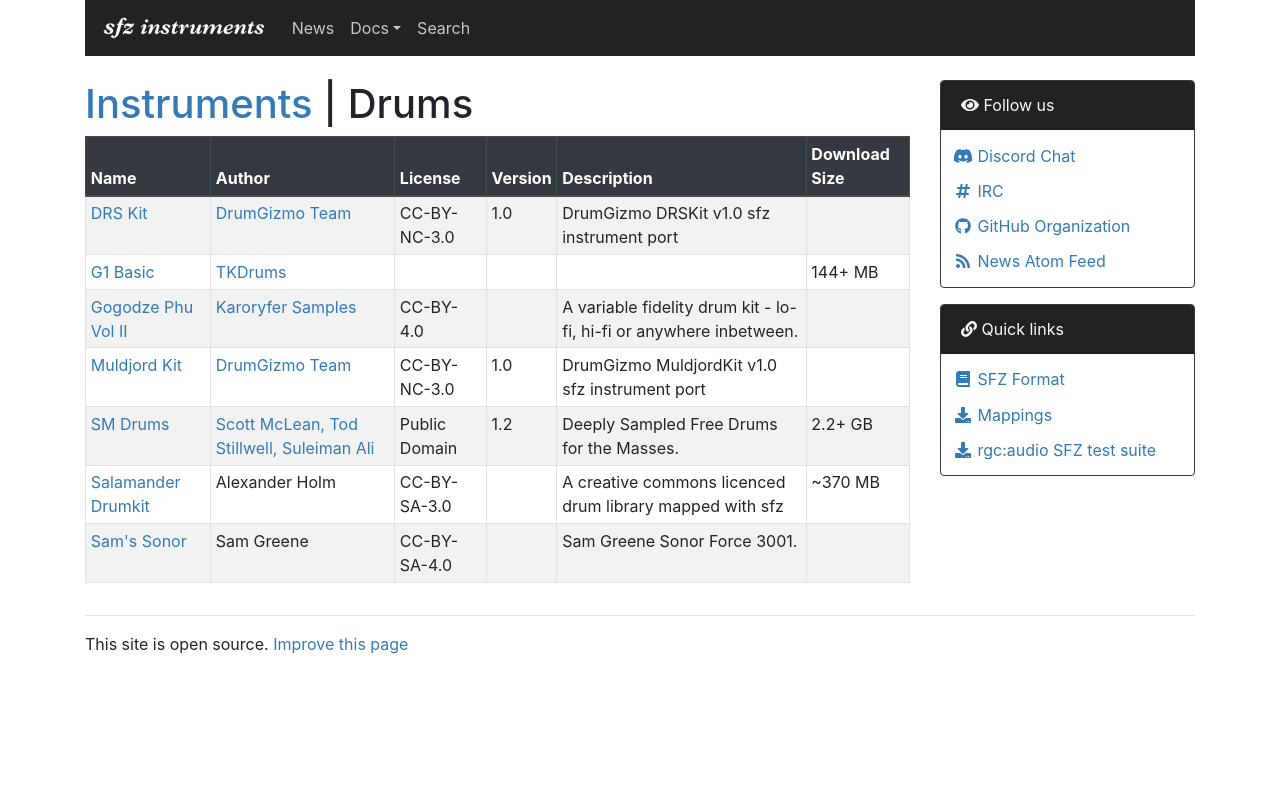
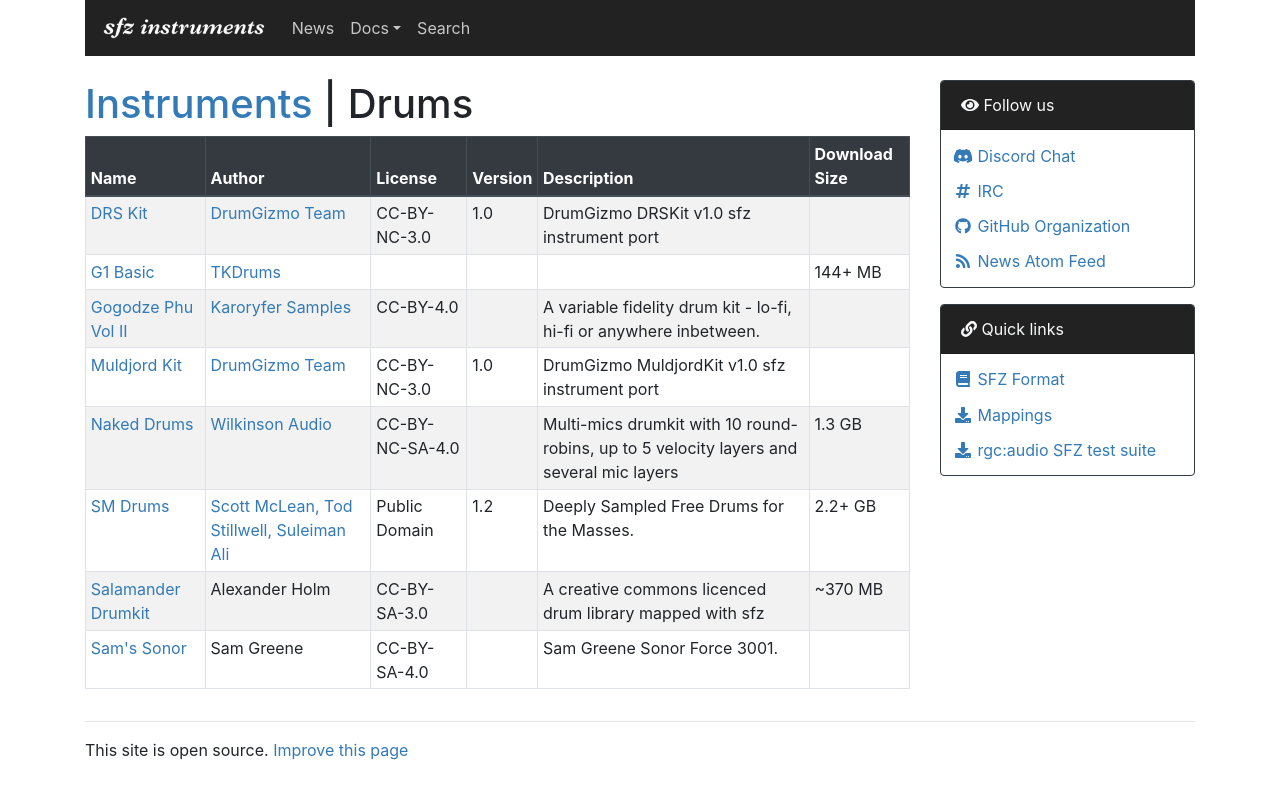
Before and after one commit to sfzinstruments/sfzinstruments.github.io, a Jekyll site: the page built from drums/index.md, in a window 1280 px wide. Shown: the top 799 px of the page. Built offline with Jekyll 4.4.1, drawn with Linux system fonts in a browser that asks for light colours; nearby versions of some CDN libraries.

Commit message:
Added Wilkinson Audio Naked Drums kit

```diff
--- a/_data/sfz/authors.yml
+++ b/_data/sfz/authors.yml
@@ -42,3 +42,6 @@
 
 - name: "Versilian Studios LLC"
   url: "https://vis.versilstudios.com/"
+
+- name: "Wilkinson Audio"
+  url: "https://wilkinsonaudio.com/"
--- a/_data/sfz/instruments.yml
+++ b/_data/sfz/instruments.yml
@@ -138,6 +138,17 @@
     url:     "https://github.com/sfzinstruments/DrumGizmo.MuldjordKit/"
 #   download_size: ""
     short_description: "DrumGizmo MuldjordKit v1.0 sfz instrument port"
+
+  - name:    "Naked Drums"
+    page:    "naked_drums"
+    author:  "Wilkinson Audio"
+    license: "CC-BY-NC-SA-4.0"
+    samplerate: "44.1"
+    format:  "flac"
+    url:     "https://github.com/sfzinstruments/WilkinsonAudio.NakedDrums/"
+    download_size: "1.3 GB"
+    short_description:
+      "Multi-mics drumkit with 10 round-robins, up to 5 velocity layers and several mic layers"
 
   - name:    "Sam's Sonor"
     page:    "sams_sonor"
```
Also changed, not shown: drums/naked_drums.md (added, +21 -0 lines), 1 other file.
